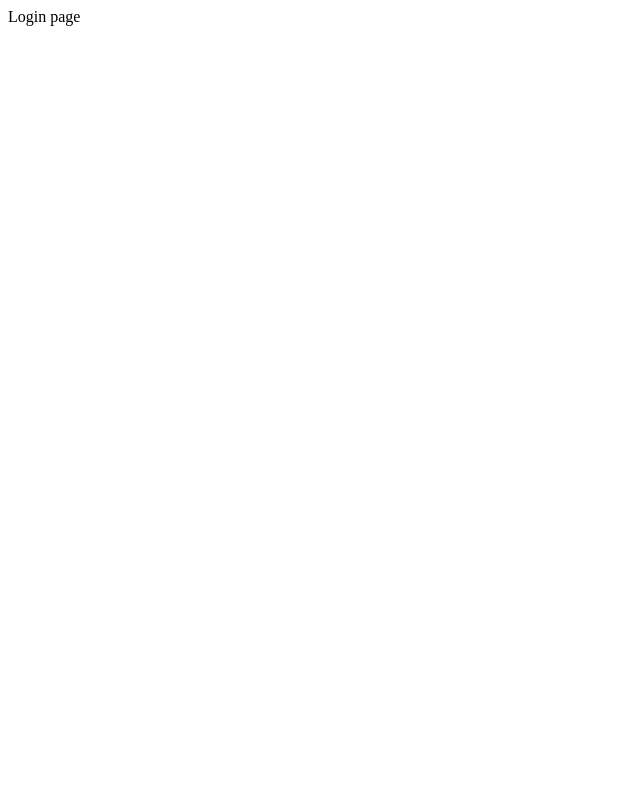
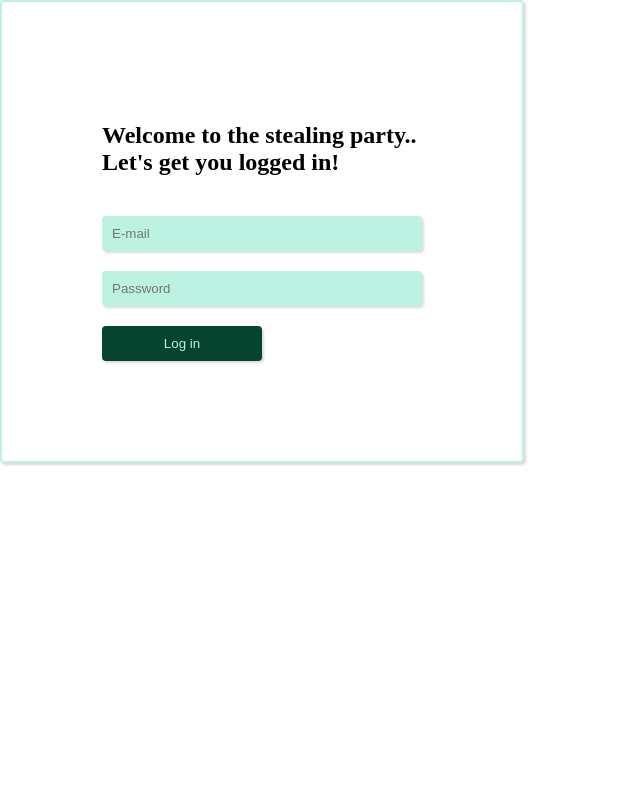
Before and after one commit to EgijaG/Steal_E-Shop, a PHP site: page /login.html in a window 1280 px wide. Before the commit the part shown is almost empty. Shown: the whole page, without its empty margins (0-640 px from the left). Run offline with PHP 8.4, Linux system fonts and the light colour scheme.

Commit message:
Added login page and style

```diff
--- a/js/main.js
+++ b/js/main.js
@@ -7,8 +7,8 @@ document.getElementById("myHeader").innerHTML = `
             <a class="nav-link" href="/profils.html">Piedāvājums</a>
         </div>
         <div class="header-items header-right">
-            <a class="nav-link" href="/login.html">Login</a>
-            <a class="nav-link" href="/signup.html">Sign up</a>
+            <a class="nav-link" href="login.html">Login</a>
+            <a class="nav-link" href="signup.html">Sign up</a>
         </div>
     </div>
 `;
--- a/login.html
+++ b/login.html
@@ -1 +1,7 @@
-Login page
+<link href="style.css" rel="stylesheet">
+<div class="login-form">
+    <h2>Welcome to the stealing party.. Let's get you logged in!</h2>
+    <input class="input" label="E-mail" id="email" placeholder="E-mail" type="email" />
+    <input class="input" label="Password" id="password" placeholder="Password" type="password" />
+    <button class="login-btn" @click="say('hello')">Log in</button>
+  </div>
--- a/style.css
+++ b/style.css
@@ -8,6 +8,36 @@ body {
   height: 100vh;
   margin: 0;
   max-width: 100%;
+}
+.input {
+  margin-top: 20px;
+  margin-right: 20px;
+  padding: 10px;
+  min-width: 100%;
+  border: none;
+  background-color: #bdf2e2;
+  border-radius: 4px;
+  box-shadow: rgba(0, 0, 0, 0.15) 1.95px 1.95px 2.6px;
+}
+.login-btn {
+  width: 50%;
+  margin-top: 20px;
+  border: none;
+  padding: 10px;
+  border-radius: 4px;
+  background-color: #05442f;
+  color: #bdf2e2;
+  box-shadow: rgba(0, 0, 0, 0.15) 1.95px 1.95px 2.6px;
+}
+
+.login-form {
+  display: inline-block;
+  width: 25%;
+  padding: 100px;
+  border: 2px solid #bdf2e2;
+  border-radius: 4px;
+  box-shadow: rgba(0, 0, 0, 0.15) 1.95px 1.95px 2.6px;
+  background-color: white;
 }
 .header {
   position: absolute;
@@ -27,10 +57,10 @@ body {
 .header-right {
   justify-content: end;
 }
-.content{
+.content {
   margin-top: 65px;
 }
-.menu{
+.menu {
   background-color: gray;
   display: flex;
   justify-content: center;
@@ -64,8 +94,8 @@ body {
   white-space: normal;
   vertical-align: top;
 }
-.card{
-    margin:5px;
+.card {
+  margin: 5px;
   margin-top: 10px;
   padding-top: 3%;
   display: flex;
@@ -73,13 +103,12 @@ body {
   background-color: aquamarine;
 }
 
-
 .card-image {
   justify-content: center;
   display: flex;
   margin-bottom: 10%;
 }
-.card-image img{
+.card-image img {
   max-width: 70%;
 }
 .card-text {
@@ -91,7 +120,7 @@ body {
   background-color: white;
   justify-content: center;
   vertical-align: middle;
-    margin:5%;
+  margin: 5%;
 }
 .price > p {
   margin: 5px;
@@ -116,7 +145,7 @@ body {
 .checked {
   color: gold;
 }
-.feedback-table{
+.feedback-table {
   padding-left: 50px;
   padding-right: 50px;
   text-align: center;
```
Lines whose indentation alone changed are shown as unchanged.
